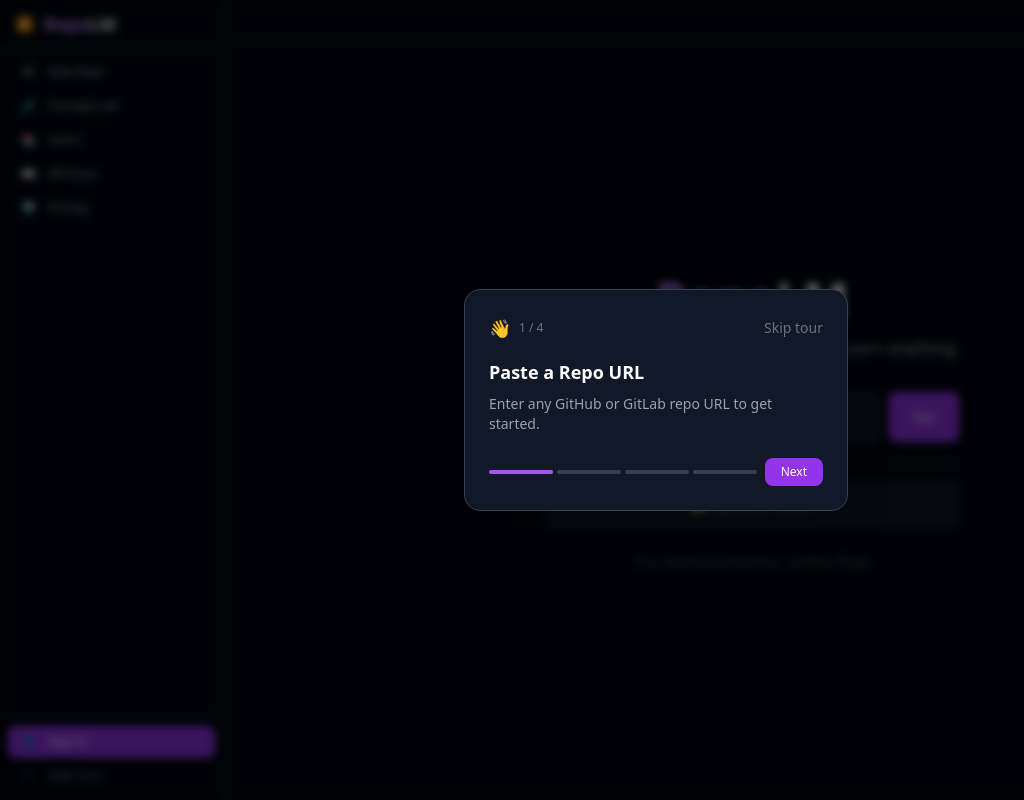
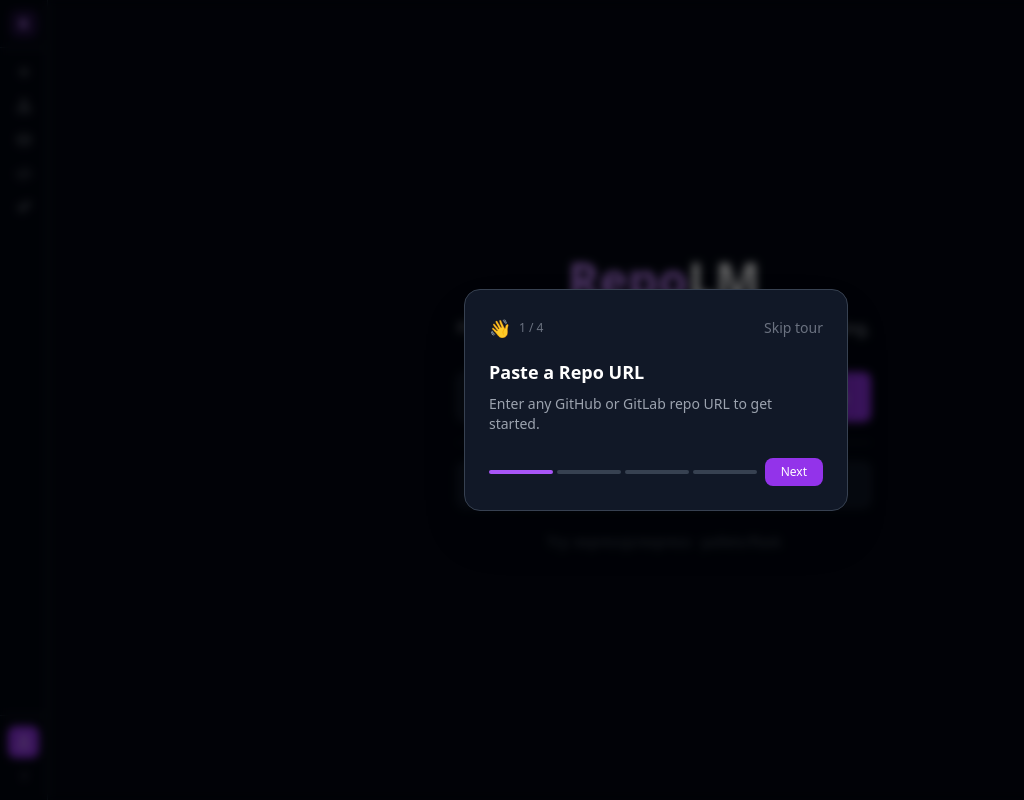
Before and after one commit to LucasAust/repolm, a FastAPI app: page /app in a window 1280 px wide. Shown: the whole page, without its empty margins (0-1024 px from the left). Run offline with FastAPI, Linux system fonts and the light colour scheme; some libraries are stand-ins or nearby versions.

Commit message:
Sidebar: hover to expand, SVG icons, remove top bar
- Sidebar expands on mouseenter, collapses on mouseleave
- No toggle button — clean icon-only collapsed state
- All emoji icons replaced with Heroicons SVGs
- Removed slim top bar entirely (no header line)
- Collapsed shows purple 'R' logo badge
- Cmd+B still works as keyboard shortcut
- backdrop-blur on sidebar for polish

```diff
--- a/src/templates/app.html
+++ b/src/templates/app.html
@@ -357,38 +357,40 @@
 </div>
 
 <!-- Sidebar -->
-<aside :class="sidebarOpen ? 'w-56' : 'w-12'" class="h-screen shrink-0 border-r border-gray-800 bg-gray-950 flex flex-col transition-all duration-200 overflow-hidden relative z-30">
+<aside @mouseenter="sidebarOpen=true" @mouseleave="sidebarOpen=false"
+       :class="sidebarOpen ? 'w-56' : 'w-12'"
+       class="h-screen shrink-0 border-r border-gray-800 bg-gray-950/95 backdrop-blur-sm flex flex-col transition-all duration-200 overflow-hidden relative z-30">
     <!-- Sidebar header -->
-    <div class="h-12 flex items-center px-3 shrink-0 border-b border-gray-800">
-        <button @click="sidebarOpen=!sidebarOpen" class="text-gray-400 hover:text-white transition text-sm w-6 h-6 flex items-center justify-center" :title="sidebarOpen?'Collapse':'Expand'">
-            <span x-text="sidebarOpen ? '◀' : '▶'"></span>
-        </button>
-        <a x-show="sidebarOpen" href="/" class="ml-2 text-lg font-bold hover:opacity-80"><span class="text-purple-400">Repo</span>LM</a>
+    <div class="h-12 flex items-center shrink-0 border-b border-gray-800" :class="sidebarOpen ? 'px-3' : 'justify-center'">
+        <div x-show="!sidebarOpen" class="w-7 h-7 rounded-lg bg-purple-600/20 flex items-center justify-center">
+            <span class="text-purple-400 font-bold text-sm">R</span>
+        </div>
+        <a x-show="sidebarOpen" href="/" class="text-lg font-bold hover:opacity-80"><span class="text-purple-400">Repo</span>LM</a>
     </div>
 
     <!-- Sidebar content (scrollable) -->
     <div class="flex-1 overflow-y-auto py-2">
         <!-- Navigation -->
         <div class="px-2 space-y-0.5">
-            <button @click="resetToHome()" class="w-full flex items-center gap-2.5 px-2.5 py-2 rounded-lg text-xs text-gray-400 hover:bg-gray-800 hover:text-white transition" :title="sidebarOpen?'':'New Repo'">
-                <span class="shrink-0 w-5 text-center">➕</span>
-                <span x-show="sidebarOpen">New Repo</span>
+            <button @click="resetToHome()" class="w-full flex items-center gap-2.5 px-2.5 py-2 rounded-lg text-xs text-gray-400 hover:bg-gray-800 hover:text-white transition" :class="!sidebarOpen && 'justify-center'" :title="sidebarOpen?'':'New Repo'">
+                <svg class="w-4 h-4 shrink-0" fill="none" viewBox="0 0 24 24" stroke="currentColor" stroke-width="1.5"><path stroke-linecap="round" stroke-linejoin="round" d="M12 4.5v15m7.5-7.5h-15"/></svg>
+                <span x-show="sidebarOpen" class="truncate">New Repo</span>
             </button>
-            <button @click="showConceptLab=true" class="w-full flex items-center gap-2.5 px-2.5 py-2 rounded-lg text-xs text-gray-400 hover:bg-gray-800 hover:text-white transition" :title="sidebarOpen?'':'Concept Lab'">
-                <span class="shrink-0 w-5 text-center">🧪</span>
-                <span x-show="sidebarOpen">Concept Lab</span>
+            <button @click="showConceptLab=true" class="w-full flex items-center gap-2.5 px-2.5 py-2 rounded-lg text-xs text-gray-400 hover:bg-gray-800 hover:text-white transition" :class="!sidebarOpen && 'justify-center'" :title="sidebarOpen?'':'Concept Lab'">
+                <svg class="w-4 h-4 shrink-0" fill="none" viewBox="0 0 24 24" stroke="currentColor" stroke-width="1.5"><path stroke-linecap="round" stroke-linejoin="round" d="M9.75 3.104v5.714a2.25 2.25 0 01-.659 1.591L5 14.5M9.75 3.104c-.251.023-.501.05-.75.082m.75-.082a24.301 24.301 0 014.5 0m0 0v5.714c0 .597.237 1.17.659 1.591L19.8 15.3M14.25 3.104c.251.023.501.05.75.082M19.8 15.3l-1.57.393A9.065 9.065 0 0112 15a9.065 9.065 0 00-6.23.693L5 14.5m14.8.8l1.402 1.402c1.232 1.232.65 3.318-1.067 3.611A48.309 48.309 0 0112 21c-2.773 0-5.491-.235-8.135-.687-1.718-.293-2.3-2.379-1.067-3.61L5 14.5"/></svg>
+                <span x-show="sidebarOpen" class="truncate">Concept Lab</span>
             </button>
-            <a href="/learn" class="w-full flex items-center gap-2.5 px-2.5 py-2 rounded-lg text-xs text-gray-400 hover:bg-gray-800 hover:text-white transition" :title="sidebarOpen?'':'Learn'">
-                <span class="shrink-0 w-5 text-center">📚</span>
-                <span x-show="sidebarOpen">Learn</span>
+            <a href="/learn" class="w-full flex items-center gap-2.5 px-2.5 py-2 rounded-lg text-xs text-gray-400 hover:bg-gray-800 hover:text-white transition" :class="!sidebarOpen && 'justify-center'" :title="sidebarOpen?'':'Learn'">
+                <svg class="w-4 h-4 shrink-0" fill="none" viewBox="0 0 24 24" stroke="currentColor" stroke-width="1.5"><path stroke-linecap="round" stroke-linejoin="round" d="M4.26 10.147a60.436 60.436 0 00-.491 6.347A48.627 48.627 0 0112 20.904a48.627 48.627 0 018.232-4.41 60.46 60.46 0 00-.491-6.347m-15.482 0a50.57 50.57 0 00-2.658-.813A59.905 59.905 0 0112 3.493a59.902 59.902 0 0110.399 5.84c-.896.248-1.783.52-2.658.814m-15.482 0A50.697 50.697 0 0112 13.489a50.702 50.702 0 017.74-3.342"/></svg>
+                <span x-show="sidebarOpen" class="truncate">Learn</span>
             </a>
-            <a href="/api/v1/docs" class="w-full flex items-center gap-2.5 px-2.5 py-2 rounded-lg text-xs text-gray-400 hover:bg-gray-800 hover:text-white transition" :title="sidebarOpen?'':'API Docs'">
-                <span class="shrink-0 w-5 text-center">📖</span>
-                <span x-show="sidebarOpen">API Docs</span>
+            <a href="/api/v1/docs" class="w-full flex items-center gap-2.5 px-2.5 py-2 rounded-lg text-xs text-gray-400 hover:bg-gray-800 hover:text-white transition" :class="!sidebarOpen && 'justify-center'" :title="sidebarOpen?'':'API Docs'">
+                <svg class="w-4 h-4 shrink-0" fill="none" viewBox="0 0 24 24" stroke="currentColor" stroke-width="1.5"><path stroke-linecap="round" stroke-linejoin="round" d="M17.25 6.75L22.5 12l-5.25 5.25m-10.5 0L1.5 12l5.25-5.25m7.5-3l-4.5 16.5"/></svg>
+                <span x-show="sidebarOpen" class="truncate">API Docs</span>
             </a>
-            <a href="/pricing" class="w-full flex items-center gap-2.5 px-2.5 py-2 rounded-lg text-xs text-gray-400 hover:bg-gray-800 hover:text-white transition" :title="sidebarOpen?'':'Pricing'">
-                <span class="shrink-0 w-5 text-center">💎</span>
-                <span x-show="sidebarOpen">Pricing</span>
+            <a href="/pricing" class="w-full flex items-center gap-2.5 px-2.5 py-2 rounded-lg text-xs text-gray-400 hover:bg-gray-800 hover:text-white transition" :class="!sidebarOpen && 'justify-center'" :title="sidebarOpen?'':'Pricing'">
+                <svg class="w-4 h-4 shrink-0" fill="none" viewBox="0 0 24 24" stroke="currentColor" stroke-width="1.5"><path stroke-linecap="round" stroke-linejoin="round" d="M9.813 15.904L9 18.75l-.813-2.846a4.5 4.5 0 00-3.09-3.09L2.25 12l2.846-.813a4.5 4.5 0 003.09-3.09L9 5.25l.813 2.846a4.5 4.5 0 003.09 3.09L15.75 12l-2.846.813a4.5 4.5 0 00-3.09 3.09zM18.259 8.715L18 9.75l-.259-1.035a3.375 3.375 0 00-2.455-2.456L14.25 6l1.036-.259a3.375 3.375 0 002.455-2.456L18 2.25l.259 1.035a3.375 3.375 0 002.455 2.456L21.75 6l-1.036.259a3.375 3.375 0 00-2.455 2.456z"/></svg>
+                <span x-show="sidebarOpen" class="truncate">Pricing</span>
             </a>
         </div>
 
@@ -399,8 +401,8 @@
                     <span class="text-[10px] text-gray-500 uppercase tracking-wider font-medium">My Repos</span>
                     <span x-show="savedRepos.length" class="bg-purple-600/30 text-purple-300 text-[10px] px-1.5 py-0.5 rounded-full" x-text="savedRepos.length"></span>
                 </div>
-                <div x-show="!sidebarOpen" class="flex justify-center mb-1">
-                    <span class="text-xs text-gray-500">📂</span>
+                <div x-show="!sidebarOpen" class="flex justify-center mb-1" title="My Repos">
+                    <svg class="w-4 h-4 text-gray-500" fill="none" viewBox="0 0 24 24" stroke="currentColor" stroke-width="1.5"><path stroke-linecap="round" stroke-linejoin="round" d="M2.25 12.75V12A2.25 2.25 0 014.5 9.75h15A2.25 2.25 0 0121.75 12v.75m-8.69-6.44l-2.12-2.12a1.5 1.5 0 00-1.061-.44H4.5A2.25 2.25 0 002.25 6v12a2.25 2.25 0 002.25 2.25h15A2.25 2.25 0 0021.75 18V9a2.25 2.25 0 00-2.25-2.25h-5.379a1.5 1.5 0 01-1.06-.44z"/></svg>
                 </div>
                 <div class="space-y-0.5" x-show="sidebarOpen">
                     <template x-if="savedRepos.length === 0">
@@ -443,7 +445,7 @@
                     </div>
                     <button @click="saveRepo()" :disabled="showSavedCheck" class="w-full text-xs bg-gray-800 hover:bg-gray-700 disabled:bg-gray-800 text-gray-300 px-2.5 py-1.5 rounded-lg transition">
                         <span x-show="showSavedCheck" class="text-green-400">✓ Saved</span>
-                        <span x-show="!showSavedCheck">💾 Save Repo</span>
+                        <span x-show="!showSavedCheck">Save Repo</span>
                     </button>
                 </div>
             </div>
@@ -454,18 +456,20 @@
     <div class="shrink-0 border-t border-gray-800 p-2 space-y-0.5">
         <template x-if="user">
             <div>
-                <button @click="showTokenShop=true" class="w-full flex items-center gap-2.5 px-2.5 py-2 rounded-lg text-xs text-yellow-400 hover:bg-gray-800 transition" :title="sidebarOpen?'':'Tokens'">
-                    <span class="shrink-0 w-5 text-center">🪙</span>
+                <button @click="showTokenShop=true" class="w-full flex items-center gap-2.5 px-2.5 py-2 rounded-lg text-xs text-yellow-400 hover:bg-gray-800 transition" :class="!sidebarOpen && 'justify-center'" :title="sidebarOpen?'':'Tokens'">
+                    <svg class="w-4 h-4 shrink-0" fill="none" viewBox="0 0 24 24" stroke="currentColor" stroke-width="1.5"><path stroke-linecap="round" stroke-linejoin="round" d="M20.25 6.375c0 2.278-3.694 4.125-8.25 4.125S3.75 8.653 3.75 6.375m16.5 0c0-2.278-3.694-4.125-8.25-4.125S3.75 4.097 3.75 6.375m16.5 0v11.25c0 2.278-3.694 4.125-8.25 4.125s-8.25-1.847-8.25-4.125V6.375m16.5 0v3.75m-16.5-3.75v3.75m16.5 0v3.75C20.25 16.153 16.556 18 12 18s-8.25-1.847-8.25-4.125v-3.75"/></svg>
                     <span x-show="sidebarOpen" x-text="userTokens + ' tokens'"></span>
                 </button>
-                <button @click="showApiKeyModal=true" class="w-full flex items-center gap-2.5 px-2.5 py-2 rounded-lg text-xs text-gray-400 hover:bg-gray-800 hover:text-white transition" :title="sidebarOpen?'':'API Key'">
-                    <span class="shrink-0 w-5 text-center">🔑</span>
+                <button @click="showApiKeyModal=true" class="w-full flex items-center gap-2.5 px-2.5 py-2 rounded-lg text-xs text-gray-400 hover:bg-gray-800 hover:text-white transition" :class="!sidebarOpen && 'justify-center'" :title="sidebarOpen?'':'API Key'">
+                    <svg class="w-4 h-4 shrink-0" fill="none" viewBox="0 0 24 24" stroke="currentColor" stroke-width="1.5"><path stroke-linecap="round" stroke-linejoin="round" d="M15.75 5.25a3 3 0 013 3m3 0a6 6 0 01-7.029 5.912c-.563-.097-1.159.026-1.563.43L10.5 17.25H8.25v2.25H6v2.25H2.25v-2.818c0-.597.237-1.17.659-1.591l6.499-6.499c.404-.404.527-1 .43-1.563A6 6 0 1121.75 8.25z"/></svg>
                     <span x-show="sidebarOpen">API Key</span>
                 </button>
-                <div x-show="sidebarOpen" class="flex items-center gap-2 px-2.5 py-2">
+                <div x-show="sidebarOpen" class="flex items-center gap-2 px-2.5 py-2 rounded-lg hover:bg-gray-800 transition">
                     <img :src="user.avatar_url" class="w-5 h-5 rounded-full shrink-0">
                     <span class="text-xs text-gray-300 truncate flex-1" x-text="user.username"></span>
-                    <a href="/auth/logout" class="text-[10px] text-gray-500 hover:text-red-400 transition">↗</a>
+                    <a href="/auth/logout" class="text-[10px] text-gray-500 hover:text-red-400 transition" title="Logout">
+                        <svg class="w-3.5 h-3.5" fill="none" viewBox="0 0 24 24" stroke="currentColor" stroke-width="1.5"><path stroke-linecap="round" stroke-linejoin="round" d="M15.75 9V5.25A2.25 2.25 0 0013.5 3h-6a2.25 2.25 0 00-2.25 2.25v13.5A2.25 2.25 0 007.5 21h6a2.25 2.25 0 002.25-2.25V15m3 0l3-3m0 0l-3-3m3 3H9"/></svg>
+                    </a>
                 </div>
                 <div x-show="!sidebarOpen" class="flex justify-center py-2">
                     <img :src="user.avatar_url" class="w-5 h-5 rounded-full" :title="user.username">
@@ -473,31 +477,20 @@
             </div>
         </template>
         <template x-if="!user && authChecked">
-            <button @click="showAuthModal=true" class="w-full flex items-center gap-2.5 px-2.5 py-2 rounded-lg text-xs bg-purple-600 hover:bg-purple-500 text-white transition" :title="sidebarOpen?'':'Sign in'">
-                <span class="shrink-0 w-5 text-center">👤</span>
+            <button @click="showAuthModal=true" class="w-full flex items-center gap-2.5 px-2.5 py-2 rounded-lg text-xs bg-purple-600 hover:bg-purple-500 text-white transition" :class="!sidebarOpen && 'justify-center'" :title="sidebarOpen?'':'Sign in'">
+                <svg class="w-4 h-4 shrink-0" fill="none" viewBox="0 0 24 24" stroke="currentColor" stroke-width="1.5"><path stroke-linecap="round" stroke-linejoin="round" d="M15.75 6a3.75 3.75 0 11-7.5 0 3.75 3.75 0 017.5 0zM4.501 20.118a7.5 7.5 0 0114.998 0A17.933 17.933 0 0112 21.75c-2.676 0-5.216-.584-7.499-1.632z"/></svg>
                 <span x-show="sidebarOpen">Sign in</span>
             </button>
         </template>
-        <button @click="restartTour()" class="w-full flex items-center gap-2.5 px-2.5 py-2 rounded-lg text-xs text-gray-500 hover:bg-gray-800 hover:text-purple-400 transition" :title="sidebarOpen?'':'Help'">
-            <span class="shrink-0 w-5 text-center">?</span>
-            <span x-show="sidebarOpen">Help Tour</span>
+        <button @click="restartTour()" class="w-full flex items-center gap-2.5 px-2.5 py-2 rounded-lg text-xs text-gray-500 hover:bg-gray-800 hover:text-purple-400 transition" :class="!sidebarOpen && 'justify-center'" :title="sidebarOpen?'':'Help'">
+            <svg class="w-4 h-4 shrink-0" fill="none" viewBox="0 0 24 24" stroke="currentColor" stroke-width="1.5"><path stroke-linecap="round" stroke-linejoin="round" d="M9.879 7.519c1.171-1.025 3.071-1.025 4.242 0 1.172 1.025 1.172 2.687 0 3.712-.203.179-.43.326-.67.442-.745.361-1.45.999-1.45 1.827m0 0v.75m0-3.375V16.5m0 1.125h.008v.008H12v-.008z"/></svg>
+            <span x-show="sidebarOpen">Help</span>
         </button>
     </div>
 </aside>
 
 <!-- Main content area -->
 <div class="flex-1 flex flex-col min-w-0">
-
-<!-- Slim top bar (repo info only) -->
-<div class="h-10 border-b border-gray-800 flex items-center px-4 gap-3 shrink-0 bg-gray-950">
-    <template x-if="repoData.name">
-        <div class="flex items-center gap-3 text-sm text-gray-400">
-            <span class="text-white font-medium" x-text="repoData.name"></span>
-            <span class="text-xs" x-text="repoData.file_count + ' files'"></span>
-            <span class="text-xs" x-text="Object.keys(repoData.languages||{}).slice(0,3).join(', ')"></span>
-        </div>
-    </template>
-</div>
 
 <!-- Ad banner (free users only) -->
 <!-- Carbon Ad: Banner -->
@@ -1055,7 +1048,7 @@ function repolm() {
         // Concept Lab state
         showConceptLab: false,
         showApiKeyModal: false,
-        sidebarOpen: true,
+        sidebarOpen: false,
         apiKey: null,
         apiKeyVisible: false,
         apiKeyCopied: false,
```
